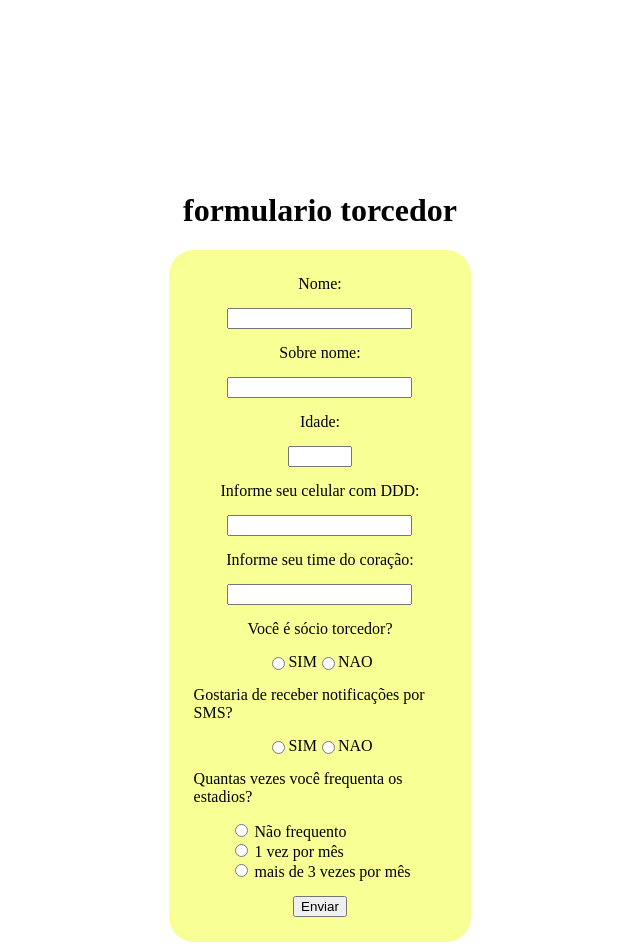
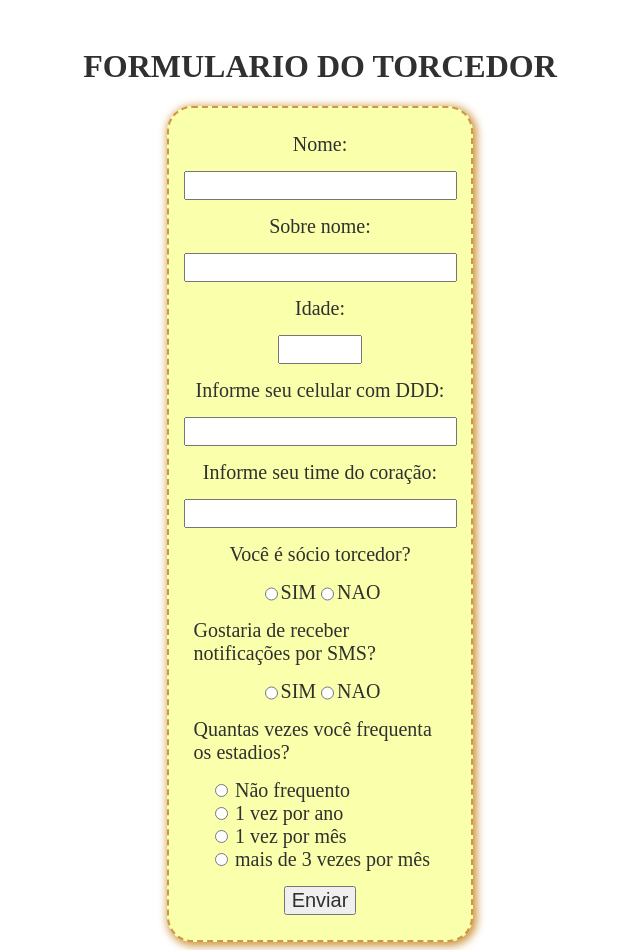
Before and after one commit to bryan7777777/backEnd, a PHP site: page / in a window 1280 px wide. Shown: the whole page, without its empty margins (320-960 px from the left). Run offline with PHP 8.4, Linux system fonts and the light colour scheme.

Commit message:
att estilização

```diff
--- a/pastaDeTestes/back1/index.html
+++ b/pastaDeTestes/back1/index.html
@@ -7,7 +7,7 @@
     <title>BACK1</title>
 </head>
 <body>
-    <h1>formulario torcedor</h1>
+    <h1>FORMULARIO DO TORCEDOR</h1>
     <form action="">
         <label for="nome">Nome:</label>
         <input type="text">
@@ -40,9 +40,11 @@
         <div class="frequencia">
         <input type="radio" id="estadio1" name="estadio" value="estadio1">
         <label for="html">Não frequento</label><br>
-        <input type="radio" id="estadio2" name="estadio" value="estadio2">
+        <input type="radio" id="estadio3" name="estadio" value="estadio2">
+        <label for="css">1 vez por ano</label><br>
+        <input type="radio" id="estadio2" name="estadio" value="estadio3">
         <label for="css">1 vez por mês</label><br>
-        <input type="radio" id="estadio3" name="estadio" value="estadio3">
+        <input type="radio" id="estadio3" name="estadio" value="estadio4">
         <label for="css">mais de 3 vezes por mês</label><br>
         </div>
 
--- a/pastaDeTestes/back1/style/style.css
+++ b/pastaDeTestes/back1/style/style.css
@@ -6,7 +6,8 @@ body{
 }
 
 h1{
-    margin-top: 23vh;
+    margin-top: 5vh;
+    color: rgb(48, 48, 48);
 }
 
 form, h1{
@@ -17,12 +18,14 @@ form, h1{
 }
 
 form{
-    background-color: rgb(248, 255, 149);
+    background-color: rgb(249, 255, 170);
     width: 20%;
     height: 40%;
     border-radius: 25px;
     padding: 25px;
     gap: 15px;
+    border: dashed 2px rgb(206, 151, 69);
+    box-shadow: 2px 2px 8px 2px rgb(206, 151, 69);
 }
 
 input{
@@ -33,3 +36,8 @@ input{
     display: flex;
     flex-direction: row;
 }
+
+label, input{
+    color: rgb(48, 48, 48);
+    font-size: 20px;
+}
```
